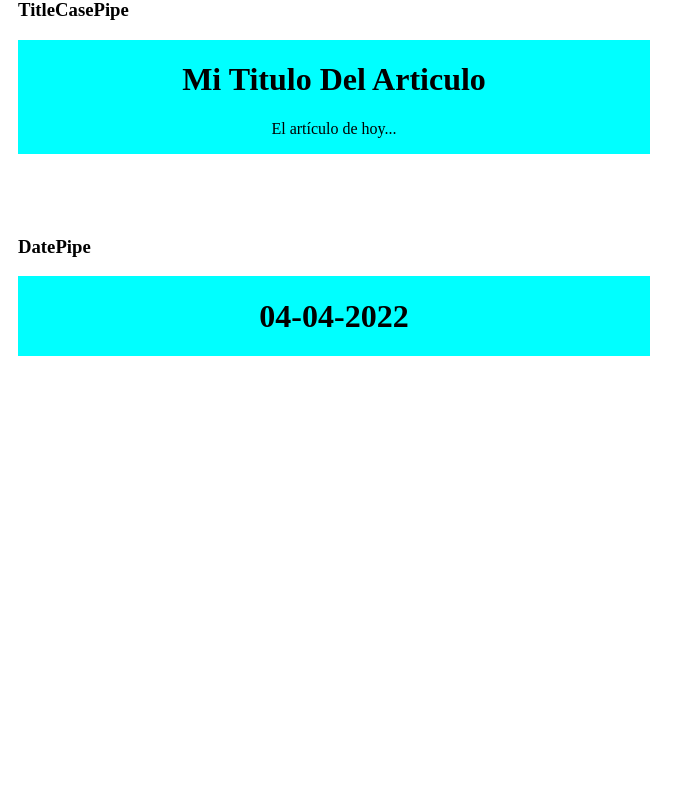
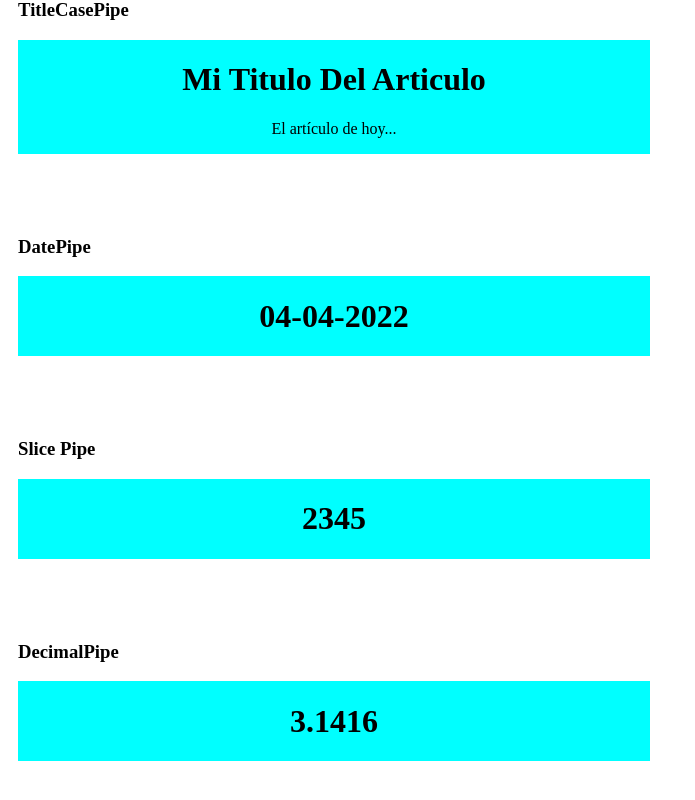
Before and after one commit to lauradillonar/angular016-pipes, an Angular app: page / in a window 1280 px wide. Shown: the part 1512-2312 px from the top of the page, without its empty margins (0-695 px from the left). Before the commit the page ends 1939 px from the top, so only its background shows below. Built offline with nearby package versions, Linux system fonts and the light colour scheme.

Commit message:
Pipes predefinidas

```diff
--- a/src/app/app.component.css
+++ b/src/app/app.component.css
@@ -36,5 +36,6 @@ ul{
 }
 
 .contenido {
+
     display: block;
 }
--- a/src/app/app.component.html
+++ b/src/app/app.component.html
@@ -71,3 +71,17 @@
     <h1>{{ today | date: "dd-MM-yyyy" }}</h1>
   </div>
 </div>
+
+<div class="wrapperOut">
+  <h3>Slice Pipe</h3>
+  <div class="wrapperIn">
+    <h1>{{ numeros | slice: 1:5 }}</h1>
+  </div>
+</div>
+
+<div class="wrapperOut">
+  <h3>DecimalPipe</h3>
+  <div class="wrapperIn">
+    <h1>{{ pi | number: "1.2-4" }}</h1>
+  </div>
+</div>
--- a/src/app/app.component.ts
+++ b/src/app/app.component.ts
@@ -33,4 +33,8 @@ export class AppComponent {
   }
 
   today = Date.now();
+
+  numeros = '123456789';
+
+  pi = '3.1415926535';
 }
```
